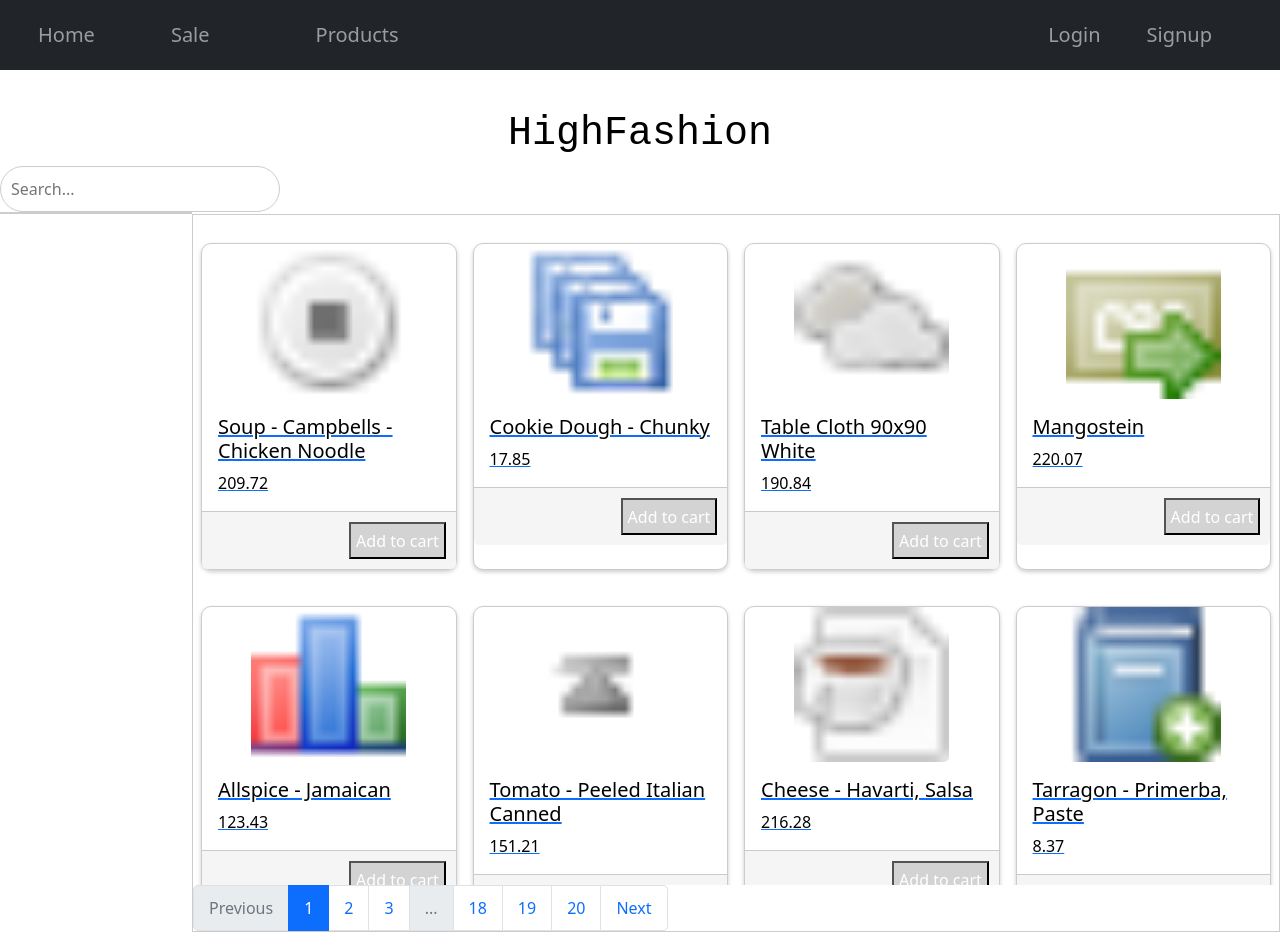
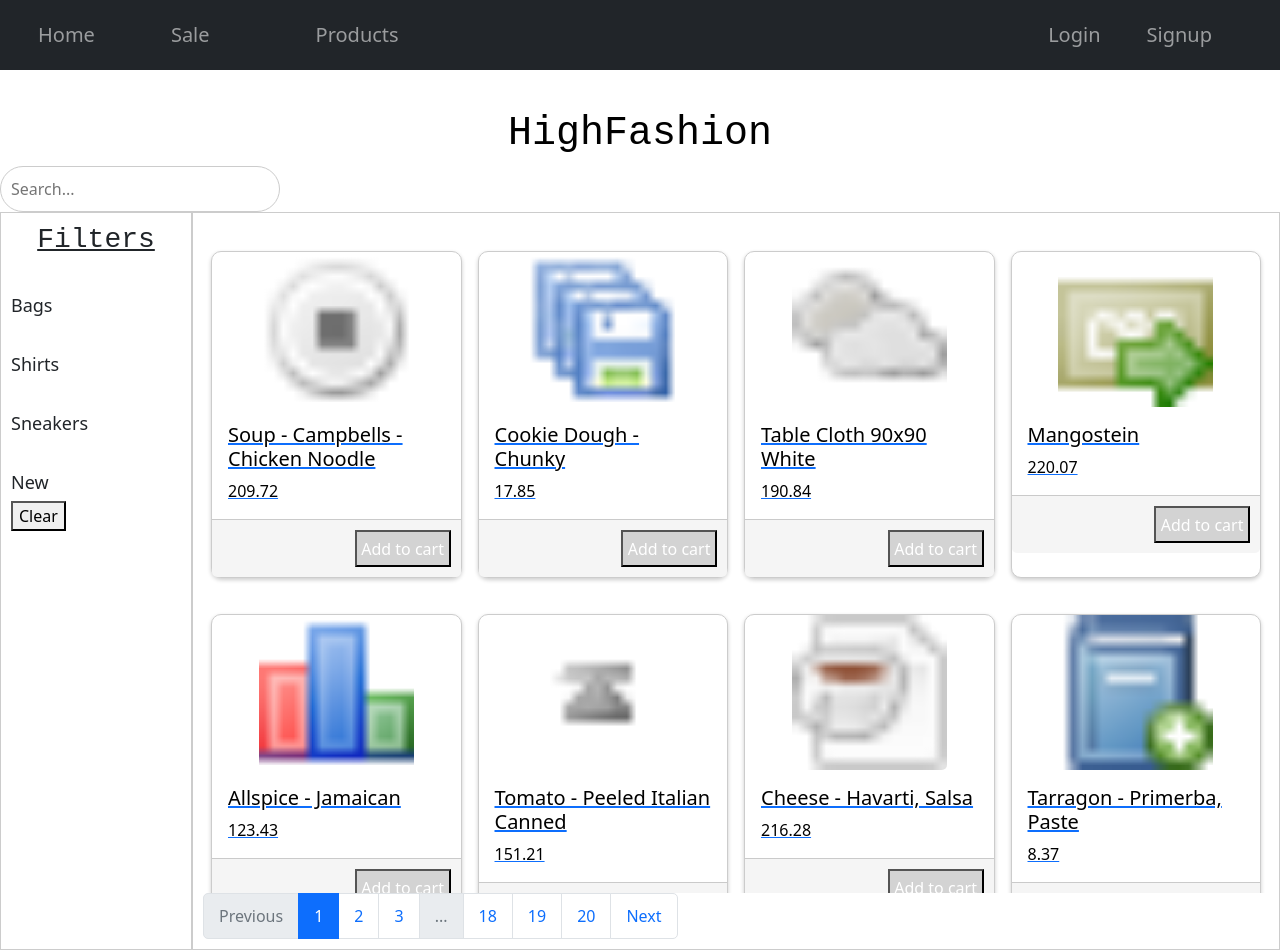
Before and after one commit to rjy14/react-ts, a React (Create React App) app: page /AllProducts in a window 1280 px wide. Built offline with nearby package versions, Linux system fonts and the light colour scheme.

Commit message:
FilteringFunction

```diff
--- a/src/components/CartPage/ShoppingCart.tsx
+++ b/src/components/CartPage/ShoppingCart.tsx
@@ -1,8 +1,8 @@
 import { Nav, Offcanvas, Stack } from "react-bootstrap";
 import { useShoppingCart } from "../../context/CartContext";
 // import { formatCurrency } from "../utilities/formatCurrency"
-import { CartItem } from "./CartItem"
-import storeItems from "../../constant/data.json"
+import { CartItem } from "./CartItem";
+import storeItems from "../../constant/data.json";
 type ShoppingCartProps = {
   isOpen: boolean;
 };
--- /dev/null
+++ b/src/components/Category/Category.css
@@ -0,0 +1,68 @@
+
+  .sidebar-items {
+    margin-top: 20px;
+  }
+
+  .sidebar-label-container {
+    display: block;
+    position: relative;
+    padding-left: 35px;
+    margin-bottom: 12px;
+    cursor: pointer;
+    -webkit-user-select: none;
+    -moz-user-select: none;
+    -ms-user-select: none;
+    user-select: none;
+  }
+
+  .sidebar-label-container input {
+    position: absolute;
+    opacity: 0;
+    cursor: pointer;
+  }
+
+  .checkmark {
+    position: absolute;
+    top: 0;
+    left: 0;
+    height: 20px;
+    width: 20px;
+    background-color: #eee;
+    border-radius: 50%;
+  }
+
+  .all {
+    background: linear-gradient(blue, crimson);
+  }
+
+  .sidebar-label-container:hover input ~ .checkmark {
+    background-color: #ccc;
+  }
+
+  .sidebar-label-container input:checked ~ .checkmark {
+    background-color: #2196f3;
+  }
+
+  .checkmark:after {
+    content: "";
+    position: absolute;
+    display: none;
+  }
+
+  .sidebar-label-container input:checked ~ .checkmark:after {
+    display: block;
+  }
+
+  .sidebar-label-container .checkmark:after {
+    top: 6.4px;
+    left: 6.4px;
+    width: 7px;
+    height: 7px;
+    border-radius: 50%;
+    background: white;
+  }
+
+  .line {
+    margin-top: 3rem;
+    border-color: #f7f7f7;
+  }
--- a/src/components/ProductsCardPage/ProductsPage.tsx
+++ b/src/components/ProductsCardPage/ProductsPage.tsx
@@ -3,6 +3,7 @@ import Col from "react-bootstrap/Col";
 import Row from "react-bootstrap/Row";
 import React, { useState } from "react";
 import "../../pages/HomePage/Homepage.css";
+import "../../components/Category/Category.css";
 import jsonData from "../../constant/data.json";
 import Pagination from "../Pagination/Index";
 import { Link } from "react-router-dom";
@@ -15,23 +16,36 @@ function ProjectsPage() {
   } = useShoppingCart();
   const [currentPage, setCurrentPage] = useState<number>(1);
   const [searchKeyword, setSearchKeyword] = useState<string>("");
+  const [selectedFilter, setSelectedFilter] = useState<string | null>(null);
   const lastPage: number = 20;
   const cardsPerPage: number = 12;
   const indexOfLastCard: number = currentPage * cardsPerPage;
   const indexOfFirstCard: number = indexOfLastCard - cardsPerPage;
-  // Filter cards, from keywords that user entered
-  const filteredCards = jsonData.filter((product) =>
-    product.Product_name.toLowerCase().includes(searchKeyword.toLowerCase())
-  );
-  const currentCards = filteredCards.slice(indexOfFirstCard, indexOfLastCard);
   const handleSearchChange = (event: React.ChangeEvent<HTMLInputElement>) => {
     setSearchKeyword(event.target.value);
-    setCurrentPage(1); // Reset page to 1 when search keyword changes
+    setCurrentPage(1);
+  };
+  const handleClearFilter = () => {
+    setSelectedFilter(null);
+    setCurrentPage(1);
+  };
+  const handleFilterChange = (event: React.ChangeEvent<HTMLInputElement>) => {
+    const newFilter = event.target.value;
+    setSelectedFilter(newFilter);
+    setCurrentPage(1);
   };
   const imageSize: React.CSSProperties = {
     width: "155px",
     objectFit: "cover",
   };
+  const filteredCards = jsonData
+    .filter((product) =>
+      product.Product_name.toLowerCase().includes(searchKeyword.toLowerCase())
+    )
+    .filter((product) =>
+      selectedFilter ? product.cat === selectedFilter : true
+    );
+  const currentCards = filteredCards.slice(indexOfFirstCard, indexOfLastCard);
   return (
     <>
       <h1>HighFashion</h1>
@@ -48,15 +62,52 @@ function ProjectsPage() {
           }}
         />
       </div>
-
+      <div className="all-contents">
         <div className="filtering-contents">
           <div className="filter">
+            <u>
+              <h3>Filters</h3>
+            </u>
+            <label>
+              <input
+                type="radio"
+                value="Bags"
+                checked={selectedFilter === "Bags"}
+                onChange={handleFilterChange}
+              />
+              Bags
+            </label>
+            <label>
+              <input
+                type="radio"
+                value="Shirts"
+                checked={selectedFilter === "Shirts"}
+                onChange={handleFilterChange}
+              />
+              Shirts
+            </label>
+            <label>
+              <input
+                type="radio"
+                value="Sneakers"
+                checked={selectedFilter === "Sneakers"}
+                onChange={handleFilterChange}
+              />
+              Sneakers
+            </label>
+            <label>
+              <input
+                type="radio"
+                value="New"
+                checked={selectedFilter === "New"}
+                onChange={handleFilterChange}
+              />
+              New
+            </label>
+            <button onClick={handleClearFilter}>Clear</button>
           </div>
         </div>
-
         <div className="product-contents">
-      <div className="filter">
-        </div>
           <div className="scrollable-table">
             <Row xs={1} md={4} className="g-0 justify-content-center">
               {currentCards.map((Product, id) => (
@@ -100,6 +151,7 @@ function ProjectsPage() {
             />
           </div>
         </div>
+      </div>
     </>
   );
 }
--- a/src/pages/HomePage/Homepage.css
+++ b/src/pages/HomePage/Homepage.css
@@ -1,20 +1,34 @@
-.product-contents{
+.all-contents {
+  width: 100%;
+  display: flex;
+}
+h3{
+  text-align: center;
+  font-family:'Courier New', Courier, monospace
+}
+.product-contents {
   border: 1px solid #ccc;
   width: 85%;
-  position: relative;
-  margin-left: auto;
 }
-.filtering-contents{
+.filtering-contents {
   border: 1px solid #ccc;
-  width:15%;
-  position: relative;
-  margin-right: auto;
+  width: 15%;
 }
-.filter{
-   max-height: 670px; /* Adjust the height as needed */
+.filter {
+  max-height: 670px;
   overflow-y: auto;
-  position: relative;
-  max-width: 100% ;
+  max-width: 100%;
+}
+.filtering-contents,
+.product-contents {
+  display: flex;
+  flex-direction: column;
+}
+.filtering-contents {
+  padding: 10px;
+}
+.product-contents {
+  padding: 10px;
 }
 .card {
   width: 18rem;
```
Also changed, not shown: src/constant/data.json. Lines whose indentation alone changed are shown as unchanged.
